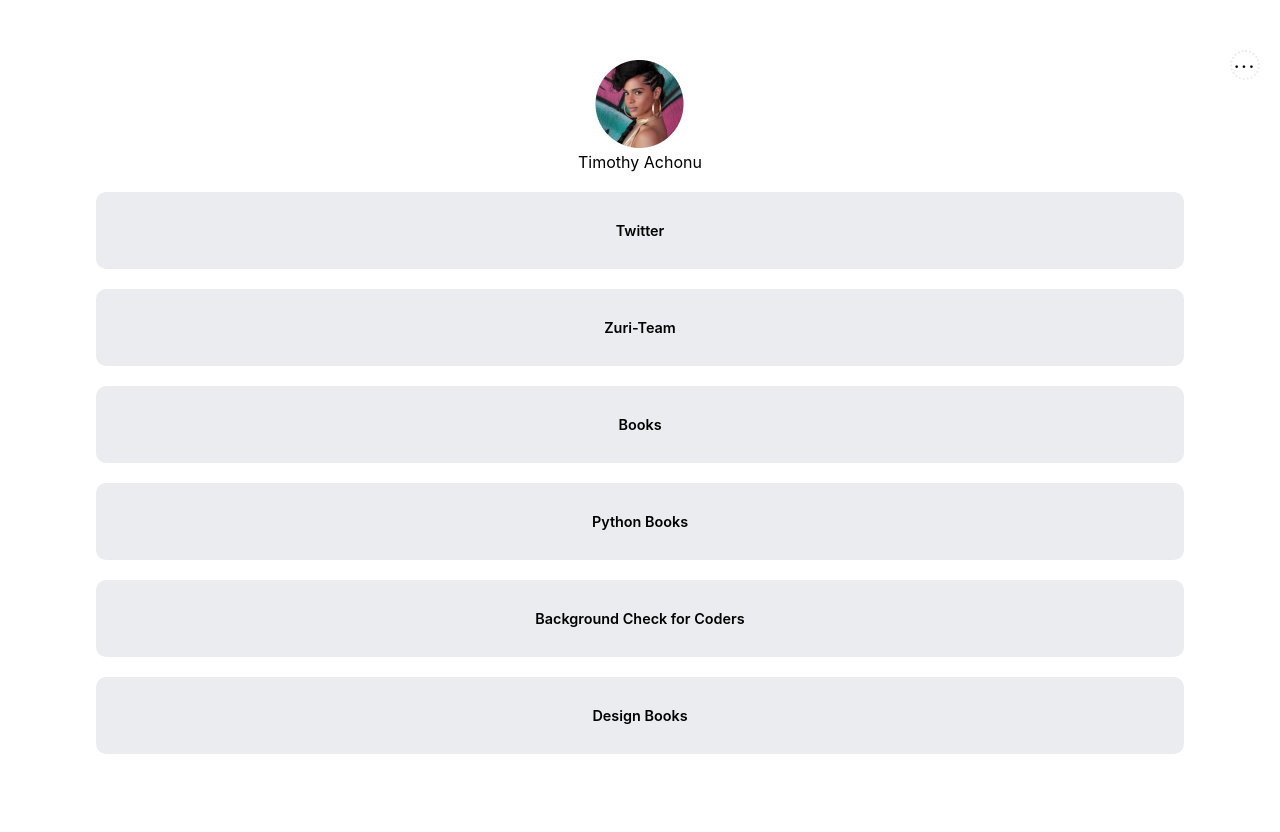
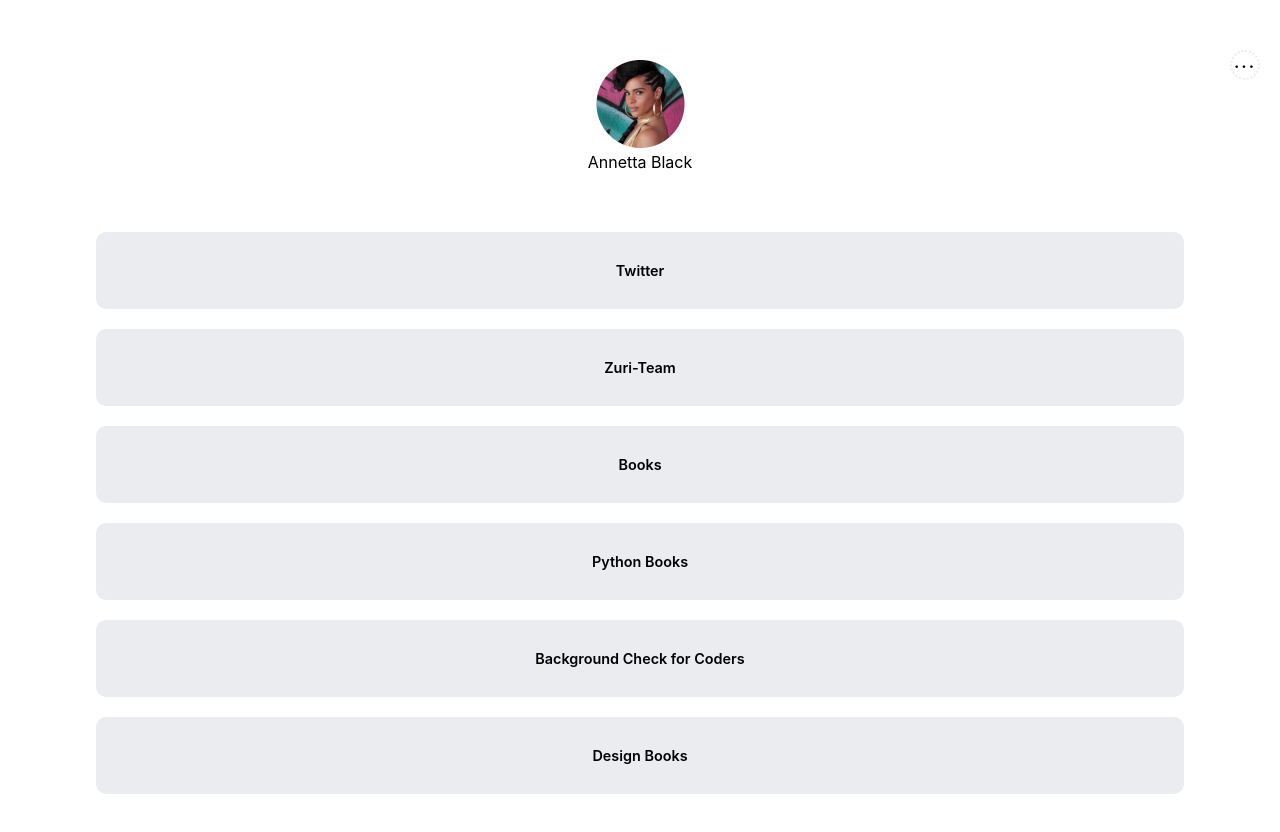
Before and after one commit to Timothy-Achonu/HNG-STAGE-ONE, a React (Create React App) app: page / in a window 1280 px wide. Shown: the top 832 px of the page. Built offline with nearby package versions, Linux system fonts and the light colour scheme.

Commit message:
adding bottom margin to the personal profile

```diff
--- a/src/App.css
+++ b/src/App.css
@@ -21,6 +21,7 @@
   display: flex;
   justify-content: center;
   flex-direction: column;
+  margin-bottom: 40px;
 }
 
 .three-dots {
--- a/src/App.js
+++ b/src/App.js
@@ -9,7 +9,7 @@ function App() {
         <figure>
           <img id="profile__img" src={imgSrc} alt="user-profile-img"/>
         </figure>
-        <div id="twitter">Timothy Achonu</div>
+        <div id="twitter">Annetta Black</div>
         <div id="slack">TIMOTHY Achonu</div>
         <div className="three-dots">...</div>
       </div>
@@ -23,7 +23,7 @@ function App() {
         <a href="http://books.zuri.team" id="books">
           Books
         </a>
-        <a href="https://books.zuri.team/python-for-beginners?ref_id=<yourslackname>," id="book__python">
+        <a href="https://books.zuri.team/python-for-beginners?ref_id=TIMOTHY Achonu" id="book__python">
           Python Books
         </a>
         <a href="https://training.zuri.team/" id="pitch">
```
